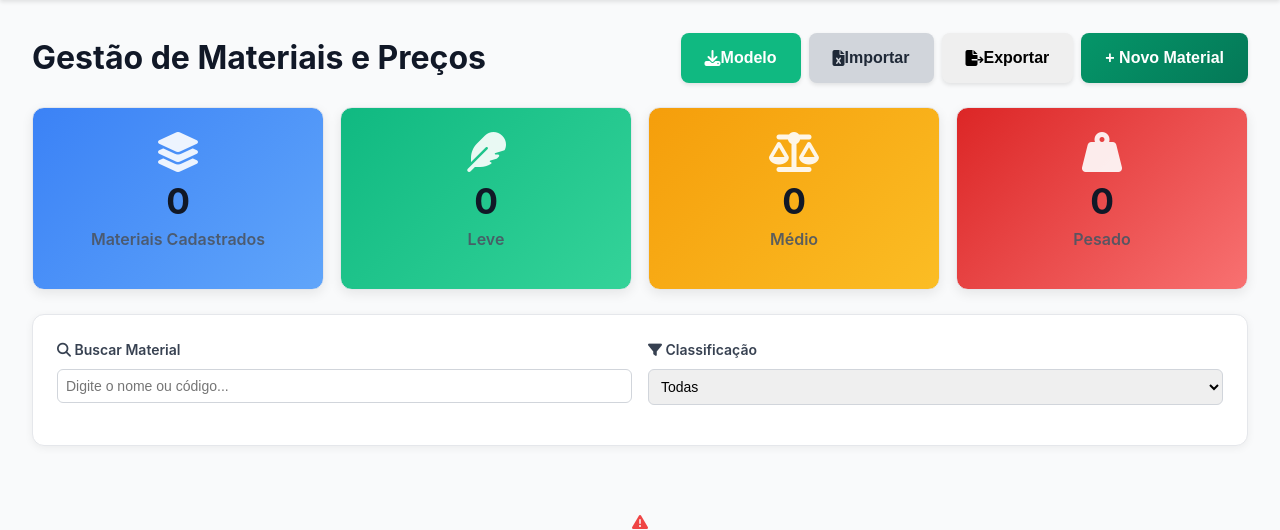
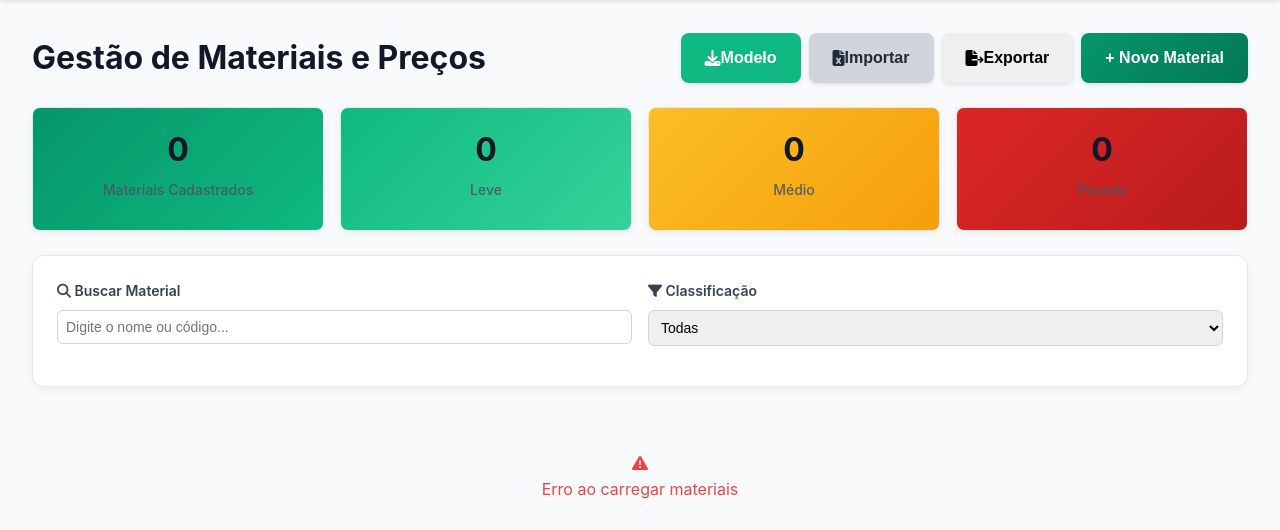
Before and after one commit to clientedev/johnnyv1, a Flask app: page /tipos-lote.html in a window 1280 px wide. Shown: the part 77-607 px from the top of the page. Run offline with Flask 3, Linux system fonts and the light colour scheme.

Commit message:
Restored to 'db7526fa5335c8f1475bb97f08a82b25febcc7a9'
Replit-Restored-To: db7526fa5335c8f1475bb97f08a82b25febcc7a9

```diff
--- a/app/templates/tipos-lote.html
+++ b/app/templates/tipos-lote.html
@@ -182,65 +182,31 @@
             font-size: 0.875rem;
         }
 
-        /* Stats Bar - Updated Styles */
         .stats-bar {
-            display: grid;
-            grid-template-columns: repeat(auto-fit, minmax(180px, 1fr));
-            gap: 1.5rem;
-            margin-bottom: 2rem;
+            display: flex;
+            gap: 1rem;
+            margin-bottom: 1.5rem;
+            flex-wrap: wrap;
         }
 
         .stat-card {
+            flex: 1;
+            min-width: 150px;
             background: linear-gradient(135deg, #059669 0%, #10b981 100%);
             color: white;
-            padding: 1.5rem 1rem;
-            border-radius: 12px;
+            padding: 1rem;
+            border-radius: 8px;
             text-align: center;
-            display: flex;
-            flex-direction: column;
-            align-items: center;
-            justify-content: center;
-            transition: transform 0.3s ease, box-shadow 0.3s ease;
-            box-shadow: 0 4px 12px rgba(0,0,0,0.08);
-        }
-
-        .stat-card:hover {
-            transform: translateY(-4px);
-            box-shadow: 0 8px 20px rgba(0,0,0,0.15);
-        }
-
-        .stat-card.total {
-            background: linear-gradient(135deg, #3b82f6 0%, #60a5fa 100%); /* Blue gradient */
-        }
-
-        .stat-card.leve {
-            background: linear-gradient(135deg, #10b981 0%, #34d399 100%); /* Green gradient */
-        }
-
-        .stat-card.medio {
-            background: linear-gradient(135deg, #f59e0b 0%, #fbbd24 100%); /* Yellow gradient */
-        }
-
-        .stat-card.pesado {
-            background: linear-gradient(135deg, #dc2626 0%, #f87171 100%); /* Red gradient */
-        }
-
-        .stat-icon {
-            font-size: 2.5rem;
-            margin-bottom: 0.75rem;
-            opacity: 0.9;
         }
 
         .stat-value {
-            font-size: 2.2rem;
+            font-size: 2rem;
             font-weight: 700;
-            line-height: 1;
-            margin-bottom: 0.5rem;
+            margin-bottom: 0.25rem;
         }
 
         .stat-label {
-            font-size: 1rem;
-            font-weight: 600;
+            font-size: 0.875rem;
             opacity: 0.9;
         }
     </style>
@@ -304,26 +270,21 @@
             </div>
         </div>
 
-        <!-- Stats Bar -->
-            <div class="stats-grid">
-                <div class="stat-card total">
-                    <i class="fas fa-layer-group stat-icon"></i>
-                    <div class="stat-value" id="total-materiais">0</div>
+        <div class="stats-bar">
+            <div class="stat-card">
+                <div class="stat-value" id="totalMateriais">0</div>
                 <div class="stat-label">Materiais Cadastrados</div>
             </div>
-                <div class="stat-card leve">
-                    <i class="fas fa-feather stat-icon"></i>
-                    <div class="stat-value" id="total-leve">0</div>
+            <div class="stat-card" style="background: linear-gradient(135deg, #10b981 0%, #34d399 100%);">
+                <div class="stat-value" id="totalLeve">0</div>
                 <div class="stat-label">Leve</div>
             </div>
-                <div class="stat-card medio">
-                    <i class="fas fa-balance-scale stat-icon"></i>
-                    <div class="stat-value" id="total-medio">0</div>
+            <div class="stat-card" style="background: linear-gradient(135deg, #fbbf24 0%, #f59e0b 100%);">
+                <div class="stat-value" id="totalMedio">0</div>
                 <div class="stat-label">Médio</div>
             </div>
-                <div class="stat-card pesado">
-                    <i class="fas fa-weight-hanging stat-icon"></i>
-                    <div class="stat-value" id="total-pesado">0</div>
+            <div class="stat-card" style="background: linear-gradient(135deg, #dc2626 0%, #b91c1c 100%);">
+                <div class="stat-value" id="totalPesado">0</div>
                 <div class="stat-label">Pesado</div>
             </div>
         </div>
```
Lines whose indentation alone changed are shown as unchanged.
